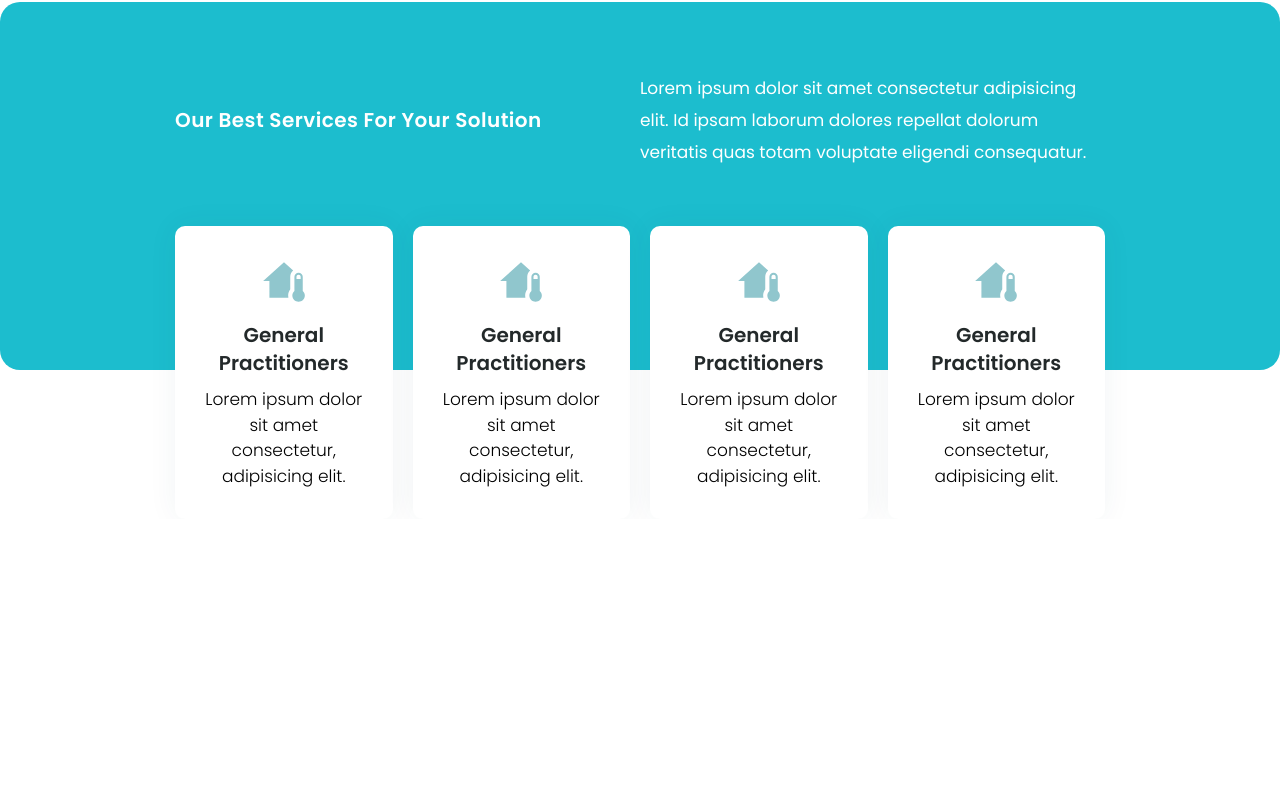
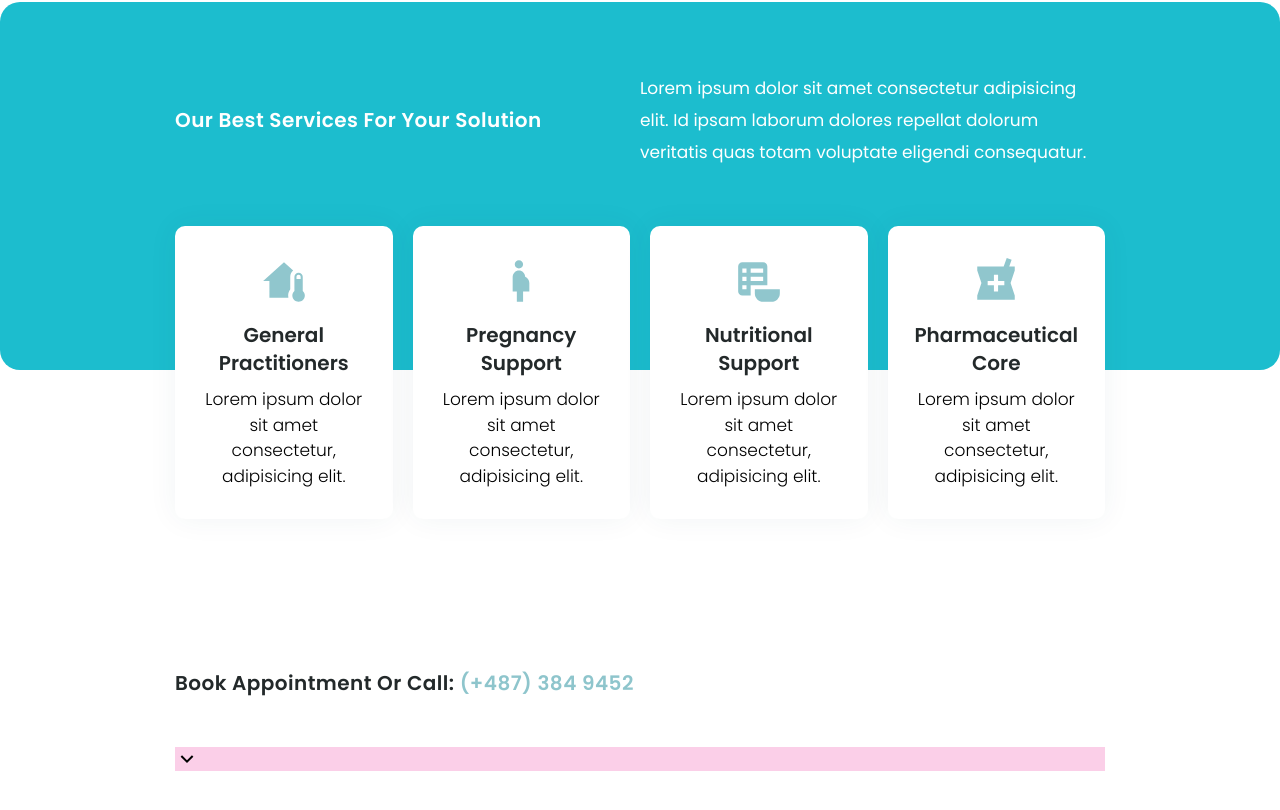
Before and after one commit to matheusht/whitelabel-lp, a React (Vite) app: page / in a window 1280 px wide. Shown: the part 1325-2135 px from the top of the page. Before the commit the page ends 1844 px from the top, so only its background shows below. Built offline with nearby package versions, Linux system fonts and the light colour scheme.

Commit message:
services component styles complete

```diff
--- a/src/App.tsx
+++ b/src/App.tsx
@@ -1,3 +1,4 @@
+import { Appointment } from 'components/Appointment'
 import { Header } from 'components/Header'
 import { Services } from 'components/Services'
 import { Stats } from 'components/Stats'
@@ -10,6 +11,7 @@ export function App() {
       <Header />
       <Stats />
       <Services />
+      <Appointment />
     </>
   )
 }
--- /dev/null
+++ b/src/components/Appointment/index.tsx
@@ -0,0 +1,28 @@
+import { RiArrowDownSLine } from '@remixicon/react'
+
+/* eslint-disable tailwindcss/no-custom-classname */
+export function Appointment() {
+  return (
+    <>
+      <section className="appointment section">
+        <div className="container mx-auto">
+          <h2 className="h2 appointment__title mb-5 text-center xl:mb-[50px] xl:text-left">
+            Book Appointment or call:{' '}
+            <span className="text-accent-tertiary">(+487) 384 9452</span>
+          </h2>
+          <form className="appointment__form flex flex-col gap-y-5">
+            <div>
+              <div className="select relative flex items-center bg-pink-200">
+                <div className="">
+                  <i>
+                    <RiArrowDownSLine className="text-[26px]" />
+                  </i>
+                </div>
+              </div>
+            </div>
+          </form>
+        </div>
+      </section>
+    </>
+  )
+}
--- a/src/components/Services/index.tsx
+++ b/src/components/Services/index.tsx
@@ -31,9 +31,9 @@ export function Services() {
             </div>
             <div className="services__item flex min-h-[288px] flex-col items-center rounded-[10px] bg-white p-[30px] text-center shadow-custom2">
               <div className="mb-[15px]">
-                <img src="assets/icons/services/icon-1.svg" alt="" />
+                <img src="assets/icons/services/icon-2.svg" alt="" />
               </div>
-              <h3 className="h3 mb-[10px]">General Practitioners</h3>
+              <h3 className="h3 mb-[10px]">Pregnancy Support</h3>
               <p className="max-w-[300px] font-light leading-normal">
                 Lorem ipsum dolor sit amet consectetur, adipisicing elit.
               </p>
@@ -41,9 +41,9 @@ export function Services() {
 
             <div className="services__item flex min-h-[288px] flex-col items-center rounded-[10px] bg-white p-[30px] text-center shadow-custom2">
               <div className="mb-[15px]">
-                <img src="assets/icons/services/icon-1.svg" alt="" />
+                <img src="assets/icons/services/icon-3.svg" alt="" />
               </div>
-              <h3 className="h3 mb-[10px]">General Practitioners</h3>
+              <h3 className="h3 mb-[10px]">Nutritional Support</h3>
               <p className="max-w-[300px] font-light leading-normal">
                 Lorem ipsum dolor sit amet consectetur, adipisicing elit.
               </p>
@@ -51,9 +51,9 @@ export function Services() {
 
             <div className="services__item flex min-h-[288px] flex-col items-center rounded-[10px] bg-white p-[30px] text-center shadow-custom2">
               <div className="mb-[15px]">
-                <img src="assets/icons/services/icon-1.svg" alt="" />
+                <img src="assets/icons/services/icon-4.svg" alt="" />
               </div>
-              <h3 className="h3 mb-[10px]">General Practitioners</h3>
+              <h3 className="h3 mb-[10px]">Pharmaceutical Core</h3>
               <p className="max-w-[300px] font-light leading-normal">
                 Lorem ipsum dolor sit amet consectetur, adipisicing elit.
               </p>
```
